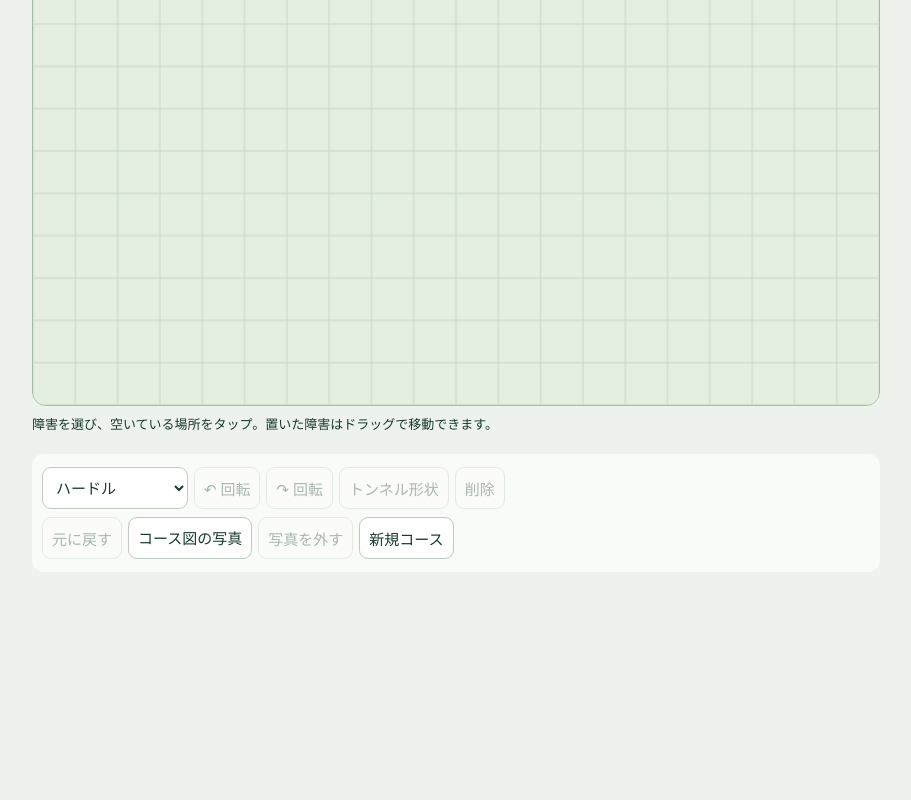
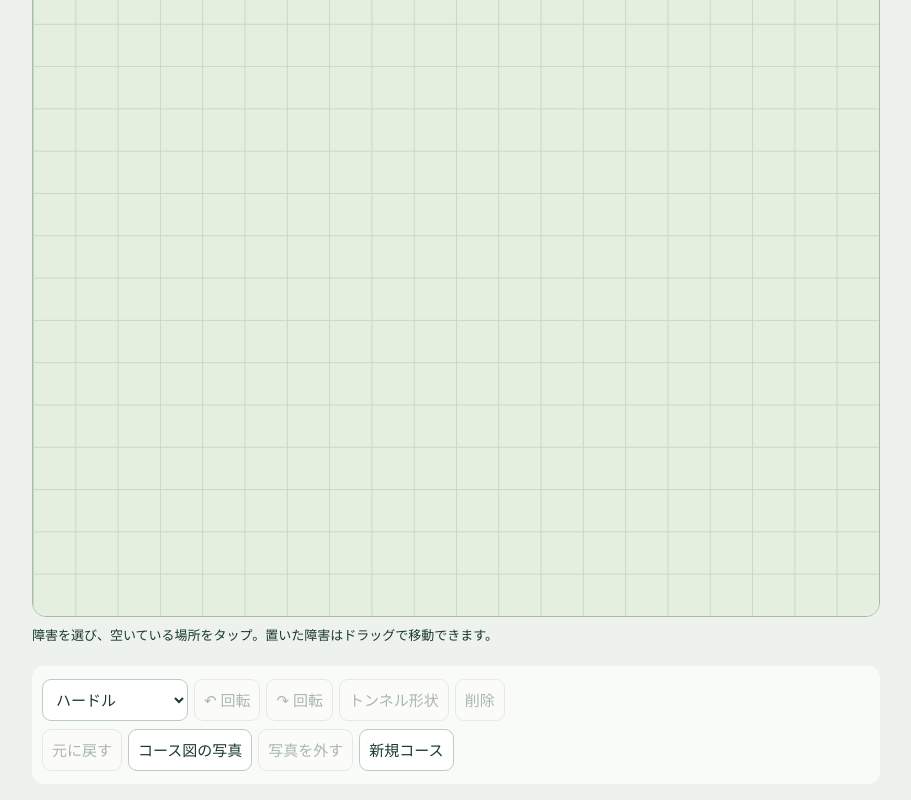
Before and after one commit to hiro111222/Ajility-course, a plain HTML site: page index.html in a window 1280 px wide. Shown: the part 349-1149 px from the top of the page, without its empty margins (184-1095 px from the left). Before the commit the page ends 937 px from the top, so only its background shows below. Drawn offline with Linux system fonts and the light colour scheme.

Commit message:
Add files via upload

```diff
--- a/index.html
+++ b/index.html
@@ -1,23 +1,57 @@
 <!doctype html><html lang="ja"><meta charset="utf-8"><meta name="viewport" content="width=device-width, initial-scale=1"><title>アジリティ検分ノート</title>
 <style>
-*{box-sizing:border-box}body{margin:0;background:#eef2ec;color:#18392d;font:15px system-ui,sans-serif}main{max-width:880px;margin:auto;padding:16px}header{display:flex;align-items:center;justify-content:space-between;gap:8px;margin-bottom:12px}h1{font-size:clamp(19px,5vw,28px);margin:0}button,select,.file{font:inherit;color:inherit;background:white;border:1px solid #bdcbc0;border-radius:9px;padding:9px;min-height:42px;cursor:pointer}button.active{background:#214c38;color:white;border-color:#214c38}button:disabled{opacity:.35}nav,.row{display:flex;gap:6px;flex-wrap:wrap;margin:8px 0}nav button{flex:1;white-space:nowrap;font-size:13px}.board{border-radius:14px;overflow:hidden;border:1px solid #a4bca9;background:#dce9d7}canvas{width:100%;display:block;touch-action:none}#hint{min-height:2.5em;font-size:13px;margin:8px 0}[hidden]{display:none!important}.controls{padding:5px 10px;background:#f9fbf8;border-radius:12px}.file input{display:none}.blue{color:#164bbb}.orange{color:#aa4709}small{color:#496657}
+*{box-sizing:border-box}body{margin:0;background:#eef2ec;color:#18392d;font:15px system-ui,sans-serif}main{max-width:880px;margin:auto;padding:16px}header{display:flex;align-items:center;justify-content:space-between;gap:8px;margin-bottom:12px}h1{font-size:clamp(19px,5vw,28px);margin:0}button,select,.file{font:inherit;color:inherit;background:white;border:1px solid #bdcbc0;border-radius:9px;padding:9px;min-height:42px;cursor:pointer}button.active{background:#214c38;color:white;border-color:#214c38}button:disabled{opacity:.35}nav,.row{display:flex;gap:6px;flex-wrap:wrap;margin:8px 0}nav#modes{display:grid;grid-template-columns:repeat(5,minmax(0,1fr))}nav button{min-width:0;white-space:nowrap;font-size:clamp(11px,3.2vw,13px);padding-inline:2px}.board{border-radius:14px;overflow:hidden;border:1px solid #a4bca9;background:#dce9d7}canvas{width:100%;display:block;touch-action:none}#hint{min-height:2.5em;font-size:13px;margin:8px 0}[hidden]{display:none!important}.controls{padding:5px 10px;background:#f9fbf8;border-radius:12px}.file input{display:none}.blue{color:#164bbb}.orange{color:#aa4709}small{color:#496657}
+canvas{
+ height:auto;aspect-ratio:1;
+ background-color:#e5efe0;
+ background-image:linear-gradient(to right,#c5d9c3 1px,transparent 1px),linear-gradient(to bottom,#c5d9c3 1px,transparent 1px);
+ background-size:5% 5%;
+}
 </style><main><header><h1>アジリティ検分ノート</h1><small id="status" role="status"></small></header>
-<nav id="modes"></nav><div class="board"><canvas id="map" width="800" height="600" aria-label="コース図"></canvas></div><p id="hint"></p>
-<section class="controls"><div class="row"><select id="kind" aria-label="障害物"></select><button id="left">↶ 回転</button><button id="right">↷ 回転</button><button id="shape">トンネル形状</button><button id="del">削除</button></div>
+<nav id="modes" aria-label="操作モード">
+<button type="button" data-mode="place" class="active" aria-pressed="true">配置</button>
+<button type="button" data-mode="order" aria-pressed="false">番号</button>
+<button type="button" data-mode="dog" aria-pressed="false">犬ライン</button>
+<button type="button" data-mode="human" aria-pressed="false">人ライン</button>
+<button type="button" data-mode="walk" aria-pressed="false">検分</button>
+</nav><div class="board"><canvas id="map" width="800" height="800" aria-label="正方形のコース図"></canvas></div><p id="hint">操作するには、SafariやChromeで公開ページを開いてください。</p>
+<section class="controls"><div class="row"><select id="kind" aria-label="障害物">
+<option value="0">ハードル</option>
+<option value="1">ダブルハードル</option>
+<option value="2">ウォール</option>
+<option value="3">タイヤ</option>
+<option value="4">ロングジャンプ</option>
+<option value="5">トンネル</option>
+<option value="6">スラローム</option>
+<option value="7">Aフレーム</option>
+<option value="8">ドッグウォーク</option>
+<option value="9">シーソー</option>
+</select><button id="left">↶ 回転</button><button id="right">↷ 回転</button><button id="shape">トンネル形状</button><button id="del">削除</button></div>
 <div class="row"><button id="undo">元に戻す</button><label class="file">コース図の写真<input id="photo" type="file" accept="image/*"></label><button id="removePhoto">写真を外す</button><button id="clear">新規コース</button></div><div class="row" id="walk"><button id="prev">前へ</button><button id="next">次へ</button></div></section></main>
 <script>
 const el=id=>document.getElementById(id);
 const canvas=el('map'), ctx=canvas.getContext('2d');
-const types=['ハードル','ダブルハードル','ウォール','タイヤ','ロングジャンプ','トンネル','スラローム','Aフレーム','ドッグウォーク','シーソー'];
-const modes={place:'配置',order:'番号',dog:'犬ライン',human:'人ライン',walk:'検分'};
-const blank=()=>({items:[],order:[],lines:[],photo:''});
+const kind=el('kind');
+const types=Array.from(kind.options,option=>option.textContent);
+const modeButtons=el('modes').querySelectorAll('button[data-mode]');
+const boardSize=800, oldHeight=600;
+const blank=()=>({items:[],order:[],lines:[],photo:'',height:boardSize,photoHeight:boardSize});
+function loadCourse(saved){
+ if(!saved)return blank();
+ if(saved.height===boardSize)return saved;
+ const offset=(boardSize-oldHeight)/2;
+ saved.items.forEach(item=>item.y+=offset);
+ saved.lines.forEach(line=>{line.points=line.points.map(([x,y])=>[x,y+offset])});
+ return {...saved,height:boardSize,photoHeight:oldHeight};
+}
 let state=blank(), mode='place', selected=null, history=[], step=0, gesture=null, background=null, photoSource=null;
-try{state=JSON.parse(localStorage.getItem('agility-course-v1'))||blank()}catch{}
+try{state=loadCourse(JSON.parse(localStorage.getItem('agility-course-v1')))}catch{}
 function save(){try{localStorage.setItem('agility-course-v1',JSON.stringify(state));el('status').textContent='この端末に保存済み'}catch{el('status').textContent='保存できませんでした'}}
 function snapshot(){history.push(JSON.stringify(state));if(history.length>40)history.shift()}
 function update(){save();render()}
-types.forEach((name,i)=>el('kind').add(new Option(name,i)));
-Object.entries(modes).forEach(([key,label])=>{const button=document.createElement('button');button.textContent=label;button.dataset.mode=key;button.onclick=()=>{mode=key;step=0;render()};el('modes').append(button)});
+modeButtons.forEach(button=>{
+ button.onclick=()=>{mode=button.dataset.mode;step=0;render()};
+});
 function tunnel(item){
  return [[-42,0],[-23,-item.curve*.75],[0,-item.curve],[23,-item.curve*.75],[42,0]];
 }
@@ -56,21 +90,20 @@ function drawItem(item){
 function world(item,x,y){const c=Math.cos(item.angle),s=Math.sin(item.angle);return [item.x+x*c-y*s,item.y+x*s+y*c]}
 function marker(entry){const item=state.items.find(o=>o.id===entry.id);const peers=state.order.filter(o=>o.id===entry.id&&o.end===entry.end);const offset=peers.indexOf(entry)*31;if(item.type===5){const p=world(item,entry.end*42,0);return [p[0]+offset,p[1]+29]}return [item.x+offset,item.y-27]}
 function render(){
- ctx.fillStyle='#e5efe0';ctx.fillRect(0,0,800,600);
+ ctx.clearRect(0,0,boardSize,boardSize);
  if(photoSource!==state.photo){photoSource=state.photo;background=null;if(photoSource){const img=new Image();img.onload=()=>{if(photoSource===img.src||photoSource===state.photo&&img.getAttribute('src')===photoSource){background=img;render()}};img.src=photoSource}}
- if(background){const scale=Math.min(800/background.width,600/background.height);const w=background.width*scale,h=background.height*scale;ctx.drawImage(background,(800-w)/2,(600-h)/2,w,h)}
- else{for(let x=0;x<=800;x+=40)stroke([[x,0],[x,600]],'#c5d9c3',1);for(let y=0;y<=600;y+=40)stroke([[0,y],[800,y]],'#c5d9c3',1)}
+ if(background){ctx.fillStyle='#e5efe0';ctx.fillRect(0,0,boardSize,boardSize);const scale=Math.min(boardSize/background.width,state.photoHeight/background.height);const w=background.width*scale,h=background.height*scale;ctx.drawImage(background,(boardSize-w)/2,(boardSize-h)/2,w,h)}
  state.items.forEach(drawItem);
  state.lines.forEach(line=>stroke(line.points,line.mode==='dog'?'#2059d3':'#dc5a10',5));
  state.order.forEach((entry,i)=>{const [x,y]=marker(entry),current=mode==='walk'&&step===i;ctx.fillStyle=current?'#a63312':'#173e2f';ctx.beginPath();ctx.arc(x,y,current?21:15,0,7);ctx.fill();ctx.font='bold 19px system-ui';ctx.textAlign='center';ctx.textBaseline='middle';ctx.fillStyle='white';ctx.fillText(i+1,x,y)});
  const item=state.items.find(o=>o.id===selected);
  el('hint').textContent={place:'障害を選び、空いている場所をタップ。置いた障害はドラッグで移動できます。',order:'通過順に障害をタップ。トンネルは入る側の端をタップ。次は '+(state.order.length+1)+' 番。',dog:'指で犬が走るラインを描きます。',human:'指でハンドラーが走るラインを描きます。',walk:state.order.length?(step+1)+' / '+state.order.length+' 番　'+types[state.items.find(o=>o.id===state.order[step].id).type]:'「番号」で通過順を登録してください。'}[mode];
  el('hint').className=mode==='dog'?'blue':mode==='human'?'orange':'';
- document.querySelectorAll('[data-mode]').forEach(b=>{b.classList.toggle('active',b.dataset.mode===mode);b.setAttribute('aria-pressed',b.dataset.mode===mode)});
+ modeButtons.forEach(b=>{b.classList.toggle('active',b.dataset.mode===mode);b.setAttribute('aria-pressed',b.dataset.mode===mode)});
  ['left','right','del'].forEach(id=>el(id).disabled=!item||mode!=='place');el('shape').disabled=item?.type!==5||mode!=='place';
  el('undo').disabled=!history.length;el('removePhoto').disabled=!state.photo;el('walk').hidden=mode!=='walk';el('prev').disabled=step<=0;el('next').disabled=step>=state.order.length-1;
 }
-function point(e){const r=canvas.getBoundingClientRect();return [Math.max(0,Math.min(800,(e.clientX-r.left)*800/r.width)),Math.max(0,Math.min(600,(e.clientY-r.top)*600/r.height))]}
+function point(e){const r=canvas.getBoundingClientRect();return [Math.max(0,Math.min(boardSize,(e.clientX-r.left)*boardSize/r.width)),Math.max(0,Math.min(boardSize,(e.clientY-r.top)*boardSize/r.height))]}
 function search([x,y]){
  return [...state.items].reverse().find(o=>{const dx=x-o.x,dy=y-o.y,c=Math.cos(o.angle),s=Math.sin(o.angle);return Math.abs(dx*c+dy*s)<(o.type===8?63:49)&&Math.abs(-dx*s+dy*c)<(o.type===5?Math.abs(o.curve)+18:23)});
 }
@@ -86,13 +119,13 @@ canvas.onpointermove=e=>{
  if(g.line){g.line.points.push(p);render()}
  if(g.mode==='place'&&g.item&&(g.moved||Math.hypot(p[0]-g.p[0],p[1]-g.p[1])>5)){
   if(!g.moved){snapshot();g.moved=true;g.origin=[g.item.x,g.item.y]}
-  g.item.x=Math.max(0,Math.min(800,g.origin[0]+p[0]-g.p[0]));g.item.y=Math.max(0,Math.min(600,g.origin[1]+p[1]-g.p[1]));render()
+  g.item.x=Math.max(0,Math.min(boardSize,g.origin[0]+p[0]-g.p[0]));g.item.y=Math.max(0,Math.min(boardSize,g.origin[1]+p[1]-g.p[1]));render()
  }
 };
 canvas.onpointerup=e=>{
  if(gesture?.id!==e.pointerId)return;
  const {p,item,mode:action,line}=gesture;gesture=null;
- if(action==='place'&&!item){snapshot();selected=crypto.randomUUID();state.items.push({id:selected,type:Number(el('kind').value),x:p[0],y:p[1],angle:0,curve:0})}
+ if(action==='place'&&!item){snapshot();selected=crypto.randomUUID();state.items.push({id:selected,type:Number(kind.value),x:p[0],y:p[1],angle:0,curve:0})}
  if(action==='order'&&item){snapshot();const end=item.type===5?(Math.hypot(...world(item,-42,0).map((v,i)=>v-p[i]))<=Math.hypot(...world(item,42,0).map((v,i)=>v-p[i]))?-1:1):0;state.order.push({id:item.id,end})}
  if(line&&line.points.length===1){state.lines.pop();history.pop()}
  update()
@@ -110,7 +143,7 @@ el('removePhoto').onclick=()=>{snapshot();state.photo='';update()};
 el('photo').onchange=e=>{const file=e.target.files[0];e.target.value='';if(!file)return;
  const url=URL.createObjectURL(file),img=new Image();
  img.onerror=()=>{URL.revokeObjectURL(url);el('status').textContent='写真を読み込めませんでした'};
- img.onload=()=>{URL.revokeObjectURL(url);const scale=Math.min(1,1400/Math.max(img.width,img.height));const buffer=document.createElement('canvas');buffer.width=Math.max(1,Math.round(img.width*scale));buffer.height=Math.max(1,Math.round(img.height*scale));buffer.getContext('2d').drawImage(img,0,0,buffer.width,buffer.height);snapshot();state.photo=buffer.toDataURL('image/jpeg',.8);update()};
+ img.onload=()=>{URL.revokeObjectURL(url);const scale=Math.min(1,1400/Math.max(img.width,img.height));const buffer=document.createElement('canvas');buffer.width=Math.max(1,Math.round(img.width*scale));buffer.height=Math.max(1,Math.round(img.height*scale));buffer.getContext('2d').drawImage(img,0,0,buffer.width,buffer.height);snapshot();state.photoHeight=boardSize;state.photo=buffer.toDataURL('image/jpeg',.8);update()};
  img.src=url;
 };
 render();
```
